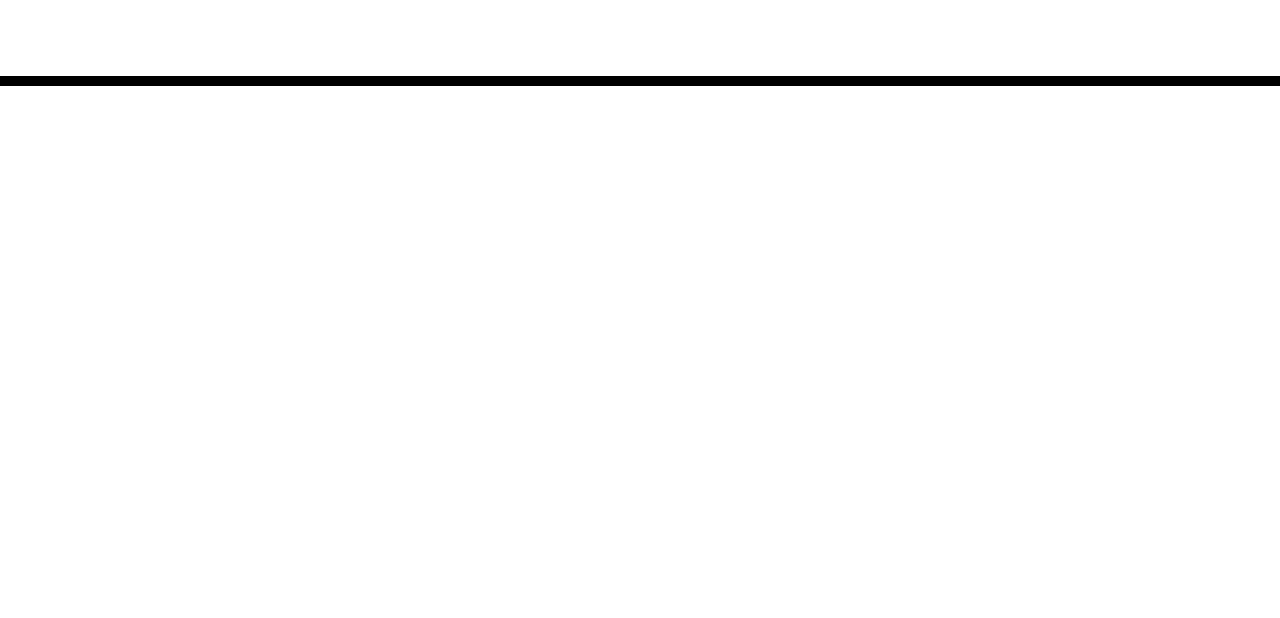
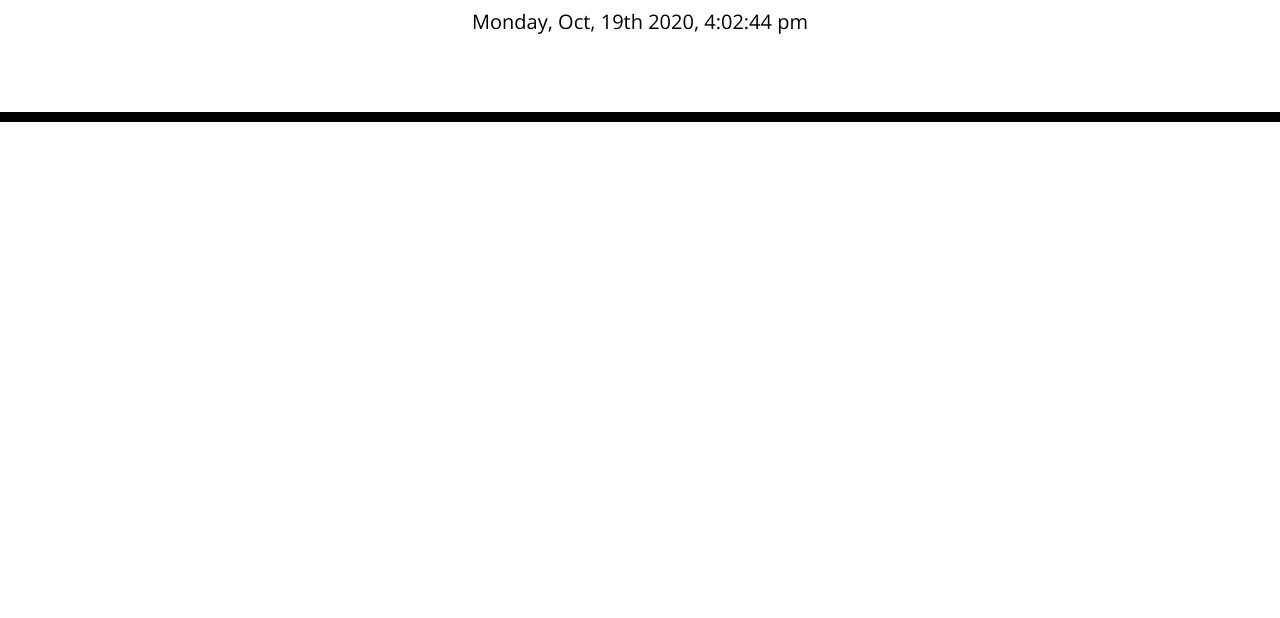
Before and after one commit to jamesosull16/dayplanner, a plain HTML site: page index.html in a window 1280 px wide. Shown: the part 182-800 px from the top of the page. Drawn offline with nearby package versions, Linux system fonts and the light colour scheme.

Commit message:
update day and time function with comments, comments on html

```diff
--- a/index.html
+++ b/index.html
@@ -33,6 +33,9 @@
     </div>
 
     <script src="https://cdnjs.cloudflare.com/ajax/libs/jquery/3.2.1/jquery.min.js"></script>
+    <!-- momentJS CDN -->
     <script src="https://cdnjs.cloudflare.com/ajax/libs/moment.js/2.24.0/moment.min.js"></script>
+    <!-- link to main JS file -->
+    <script src="./script.js"></script>
   </body>
 </html>
--- a/script.js
+++ b/script.js
@@ -0,0 +1,21 @@
+//VARIABLE DECLATION
+
+var currentDay = document.querySelector("#currentDay");
+var date = null;
+
+
+//FUNCTIONS
+
+//updating the current day and time
+var update = function () {
+    //using moment() to retrieve current day and time
+  (date = moment()),
+    currentDay.html(date.format("dddd, MMM, Do YYYY, h:mm:ss a"));
+};
+//setting the var currentDay to the id and updating the time every second
+$(document).ready(function () {
+  currentDay = $("#currentDay");
+  //calling the update function
+  update();
+  setInterval(update, 1000);
+});
```
